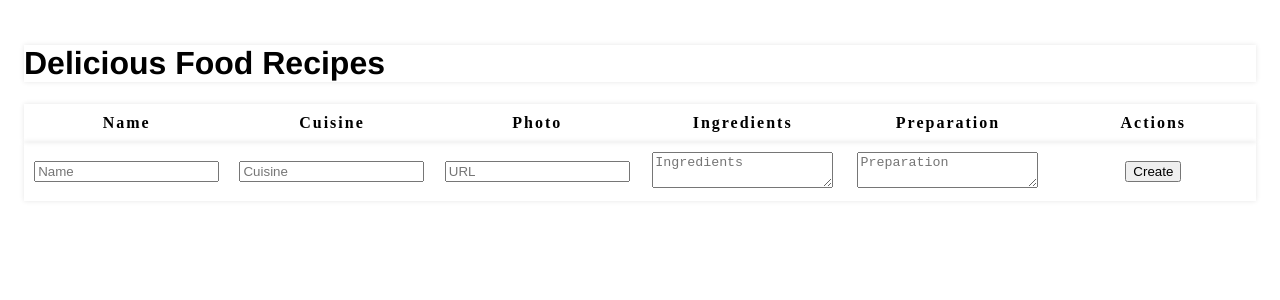
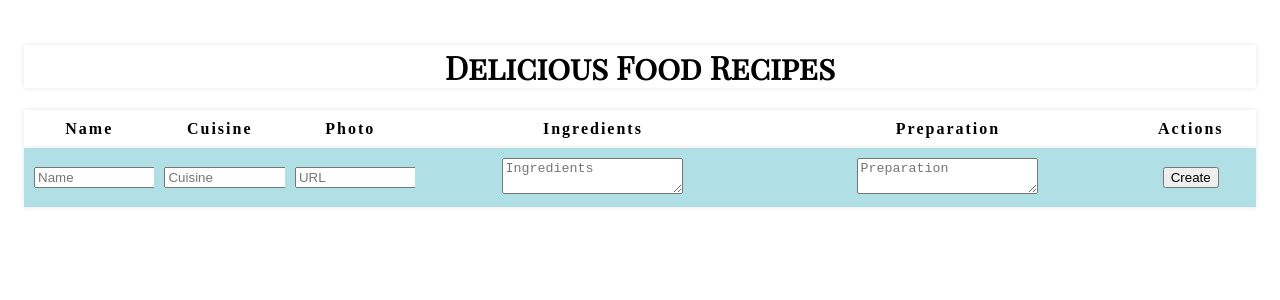
Before and after one commit to mojonesy/recipe-tracking-app-project, a React (Create React App) app: page / in a window 1280 px wide. Shown: the top 300 px of the page. Built offline with nearby package versions, Linux system fonts and the light colour scheme.

Commit message:
column sizing, zebra striping, image size

```diff
--- a/src/App.css
+++ b/src/App.css
@@ -14,6 +14,13 @@
 }
 
 /* typography */
+
+header
+h1 {
+  font-family: "Playfair Display SC";
+  text-align: center;
+  size: 64px;
+}
 
 html {
   font-family: 'helvetica neue', sans-serif;
@@ -47,6 +54,10 @@
   box-shadow: 0 0 5px rgba(0, 0, 0, 0.1);
 }
 
+tbody tr:nth-child(odd) {
+  background-color: #B0E0E6;
+}
+
 .content_td p {
   max-width: 100%;
   max-height: 100px;
@@ -56,5 +67,32 @@
 
 /* Column Size for thead */
 
+th:nth-child(-n+3),
+th:nth-child(6) {
+  width: 10%;
+}
+
+th:nth-child(4),
+th:nth-child(5) {
+  width: 30%;
+}
 
 /* Column size for tbody */
+
+tbody td:nth-child(-n+3),
+tbody td:nth-child(6) {
+  width: 10%;
+}
+
+tbody td:nth-child(4),
+tbody td:nth-child(5) {
+  width: 30%;
+}
+
+/* Images */
+
+img {
+  object-fit: scale-down;
+  width: 100%;
+  height: 100%;
+}
```
